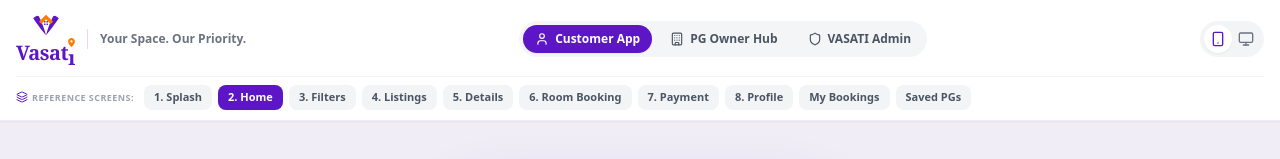
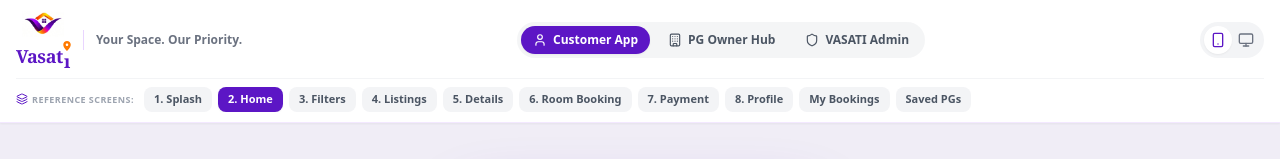
Before and after one commit to lakshminarayana688/vasati, a Next.js app: page / in a window 1280 px wide. Shown: the top 159 px of the page. Built offline with nearby package versions, Linux system fonts and the light colour scheme; no server answers; the database is empty.

Commit message:
feat: integrate official 3D ribbon VASATI logo across customer, owner, and admin applications

```diff
--- a/components/VasatiLogo.tsx
+++ b/components/VasatiLogo.tsx
@@ -5,6 +5,7 @@ interface VasatiLogoProps {
   showTagline?: boolean;
   variant?: 'colored' | 'white';
   className?: string;
+  horizontal?: boolean;
 }
 
 export const VasatiLogo: React.FC<VasatiLogoProps> = ({
@@ -12,6 +13,7 @@ export const VasatiLogo: React.FC<VasatiLogoProps> = ({
   showTagline = true,
   variant = 'colored',
   className = '',
+  horizontal = false,
 }) => {
   const isWhite = variant === 'white';
   const purple = isWhite ? '#FFFFFF' : '#5C16C5';
@@ -19,47 +21,87 @@ export const VasatiLogo: React.FC<VasatiLogoProps> = ({
 
   // Dimension scaling
   const dims = {
-    sm: { iconW: 32, iconH: 26, fontSize: 'text-xl', taglineSize: 'text-[9px]', spacing: 'gap-1' },
-    md: { iconW: 46, iconH: 38, fontSize: 'text-2xl', taglineSize: 'text-[11px]', spacing: 'gap-1.5' },
-    lg: { iconW: 68, iconH: 56, fontSize: 'text-4xl', taglineSize: 'text-[13px]', spacing: 'gap-2' },
-    xl: { iconW: 92, iconH: 76, fontSize: 'text-5xl', taglineSize: 'text-[15px]', spacing: 'gap-2.5' },
+    sm: { imgW: 42, imgH: 27, fontSize: 'text-lg', taglineSize: 'text-[9px]', pinW: 8, pinH: 10 },
+    md: { imgW: 64, imgH: 41, fontSize: 'text-2xl', taglineSize: 'text-[11px]', pinW: 10, pinH: 12 },
+    lg: { imgW: 110, imgH: 70, fontSize: 'text-4xl', taglineSize: 'text-[13px]', pinW: 13, pinH: 16 },
+    xl: { imgW: 155, imgH: 99, fontSize: 'text-5xl', taglineSize: 'text-[15px]', pinW: 16, pinH: 20 },
   }[size];
+
+  if (horizontal) {
+    return (
+      <div className={`flex items-center gap-2.5 select-none ${className}`}>
+        {/* Official 3D VASATI Ribbon Logo */}
+        <div className={`shrink-0 overflow-hidden ${isWhite ? 'bg-white/95 p-1 rounded-xl shadow-sm' : ''}`}>
+          <img
+            src="/vasati-logo.jpg"
+            alt="VASATI"
+            width={dims.imgW}
+            height={dims.imgH}
+            className="object-contain mix-blend-multiply transition-transform duration-300 hover:scale-105"
+            style={{ width: dims.imgW, height: dims.imgH }}
+          />
+        </div>
+
+        {/* Wordmark & Tagline */}
+        <div className="flex flex-col">
+          <div className="flex items-center tracking-tight font-black leading-none">
+            <span
+              className={`font-serif tracking-tight font-bold ${dims.fontSize}`}
+              style={{ color: purple }}
+            >
+              Vasat
+            </span>
+            <div className="relative inline-flex flex-col items-center">
+              <svg
+                width={dims.pinW}
+                height={dims.pinH}
+                viewBox="0 0 12 16"
+                fill="none"
+                className="mb-[1px]"
+              >
+                <path
+                  d="M6 0C2.68629 0 0 2.68629 0 6C0 10.5 6 16 6 16C6 16 12 10.5 12 6C12 2.68629 9.31371 0 6 0ZM6 8C4.89543 8 4 7.10457 4 6C4 4.89543 4.89543 4 6 4C7.10457 4 8 4.89543 8 6C8 7.10457 7.10457 8 6 8Z"
+                  fill={orange}
+                />
+              </svg>
+              <span
+                className={`font-serif font-bold ${dims.fontSize} leading-none`}
+                style={{ color: purple }}
+              >
+                ı
+              </span>
+            </div>
+          </div>
+
+          {showTagline && (
+            <span
+              className={`font-medium tracking-wide uppercase ${dims.taglineSize} mt-0.5`}
+              style={{ color: isWhite ? '#E2E8F0' : '#4A154B' }}
+            >
+              Your Space. Our Priority.
+            </span>
+          )}
+        </div>
+      </div>
+    );
+  }
 
   return (
     <div className={`flex flex-col items-center justify-center select-none ${className}`}>
-      {/* Stylized VASATI Geometric Icon */}
-      <svg
-        width={dims.iconW}
-        height={dims.iconH}
-        viewBox="0 0 100 80"
-        fill="none"
-        xmlns="http://www.w3.org/2000/svg"
-        className="transition-transform duration-300 hover:scale-105"
-      >
-        {/* Left Purple Wing */}
-        <path
-          d="M10 25C24 45 40 68 50 78C45 60 38 40 28 20C24 14 18 18 10 25Z"
-          fill={purple}
+      {/* Official 3D VASATI Ribbon Logo */}
+      <div className={`overflow-hidden ${isWhite ? 'bg-white/95 p-1.5 rounded-2xl shadow-sm mb-1' : ''}`}>
+        <img
+          src="/vasati-logo.jpg"
+          alt="VASATI Official Logo"
+          width={dims.imgW}
+          height={dims.imgH}
+          className="object-contain mix-blend-multiply transition-transform duration-300 hover:scale-105"
+          style={{ width: dims.imgW, height: dims.imgH }}
         />
-        {/* Right Purple Wing */}
-        <path
-          d="M90 25C76 45 60 68 50 78C55 60 62 40 72 20C76 14 82 18 90 25Z"
-          fill={purple}
-        />
-        {/* Central Orange Roof Peak */}
-        <path
-          d="M50 14L28 36L36 43L50 28L64 43L72 36L50 14Z"
-          fill={orange}
-        />
-        {/* 4 Window Squares inside Roof */}
-        <rect x="44" y="34" width="4.5" height="4.5" rx="0.8" fill={purple} />
-        <rect x="51.5" y="34" width="4.5" height="4.5" rx="0.8" fill={purple} />
-        <rect x="44" y="41.5" width="4.5" height="4.5" rx="0.8" fill={purple} />
-        <rect x="51.5" y="41.5" width="4.5" height="4.5" rx="0.8" fill={purple} />
-      </svg>
+      </div>
 
       {/* Brand Name with Orange Pin Dot on 'i' */}
-      <div className="flex items-center tracking-tight font-black mt-0.5">
+      <div className="flex items-center tracking-tight font-black mt-1">
         <span
           className={`font-serif tracking-tight font-bold ${dims.fontSize}`}
           style={{ color: purple }}
@@ -68,10 +110,9 @@ export const VasatiLogo: React.FC<VasatiLogoProps> = ({
         </span>
         {/* 'i' with orange location pin as dot */}
         <div className="relative inline-flex flex-col items-center">
-          {/* Orange location pin */}
           <svg
-            width={size === 'xl' ? 14 : size === 'lg' ? 11 : size === 'md' ? 9 : 7}
-            height={size === 'xl' ? 18 : size === 'lg' ? 14 : size === 'md' ? 11 : 9}
+            width={dims.pinW}
+            height={dims.pinH}
             viewBox="0 0 12 16"
             fill="none"
             className="mb-[1px]"
@@ -81,7 +122,6 @@ export const VasatiLogo: React.FC<VasatiLogoProps> = ({
               fill={orange}
             />
           </svg>
-          {/* Stem of 'i' */}
           <span
             className={`font-serif font-bold ${dims.fontSize} leading-none`}
             style={{ color: purple }}
@@ -93,11 +133,11 @@ export const VasatiLogo: React.FC<VasatiLogoProps> = ({
 
       {/* Tagline: — Your Space. Our Priority. — */}
       {showTagline && (
-        <div className="flex items-center gap-1.5 mt-0.5">
+        <div className="flex items-center gap-1.5 mt-1">
           <span className="w-5 h-[1.5px] rounded-full" style={{ backgroundColor: orange }} />
           <span
             className={`font-medium tracking-wide uppercase ${dims.taglineSize}`}
-            style={{ color: isWhite ? '#FFFFFF' : '#4A154B' }}
+            style={{ color: isWhite ? '#E2E8F0' : '#4A154B' }}
           >
             Your Space. Our Priority.
           </span>
--- a/components/screens/ProfileScreen.tsx
+++ b/components/screens/ProfileScreen.tsx
@@ -1,4 +1,5 @@
 import React, { useState } from 'react';
+import { VasatiLogo } from '../VasatiLogo';
 import {
   Settings,
   ChevronRight,
@@ -436,8 +437,9 @@ export const ProfileScreen: React.FC<ProfileScreenProps> = ({
             >
               <X className="w-5 h-5" />
             </button>
-            <h3 className="text-lg font-black text-vasati-purple">VASATI</h3>
-            <p className="text-xs font-bold text-vasati-orange">Your Space. Our Priority.</p>
+            <div className="my-2 flex justify-center">
+              <VasatiLogo size="md" showTagline={true} />
+            </div>
             <div className="mt-4 text-xs text-gray-600 text-left space-y-2 leading-relaxed">
               <p>
                 VASATI is India's leading managed PG & co-living rental marketplace, connecting discerning tenants with verified PG hosts across Bengaluru and major metro cities.
```
Also changed, not shown: app/not-found.tsx (line endings or trailing spaces), public/vasati-logo.jpg (added), public/vasati-logo.png (added).
